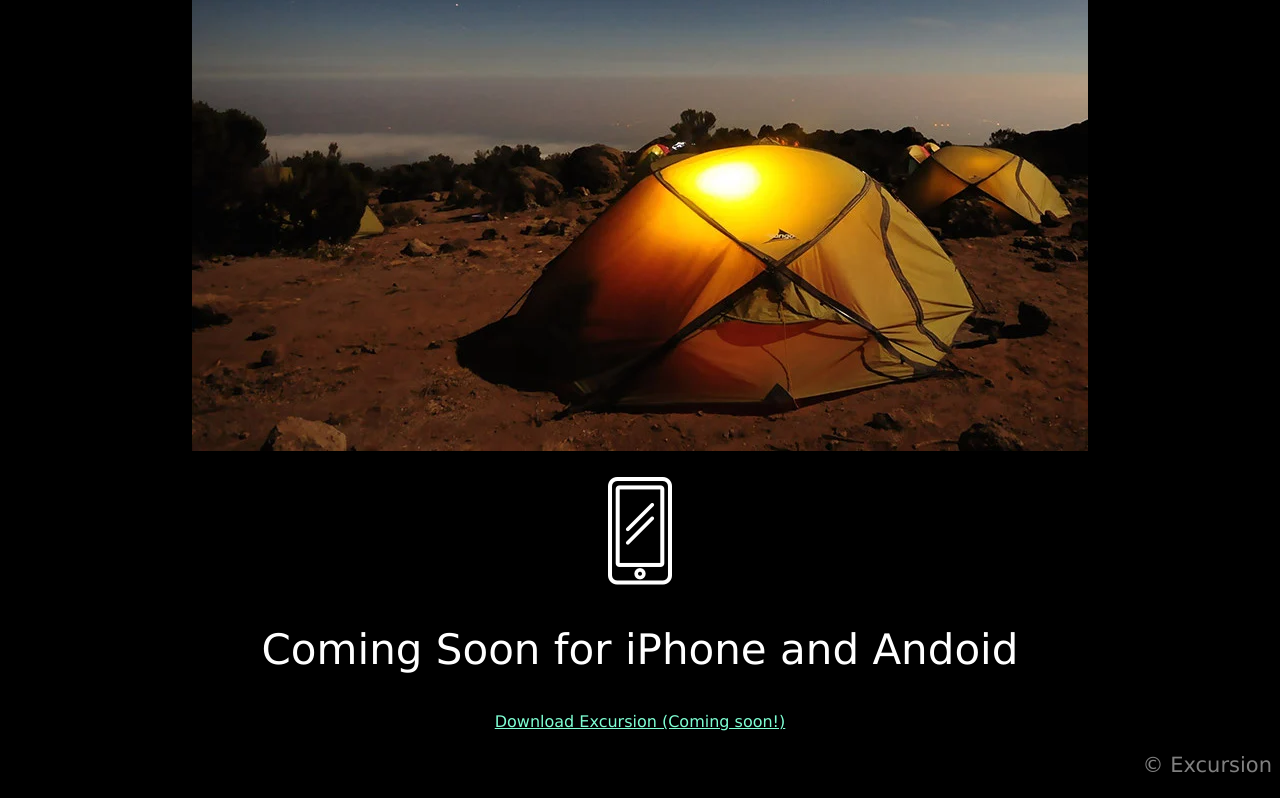
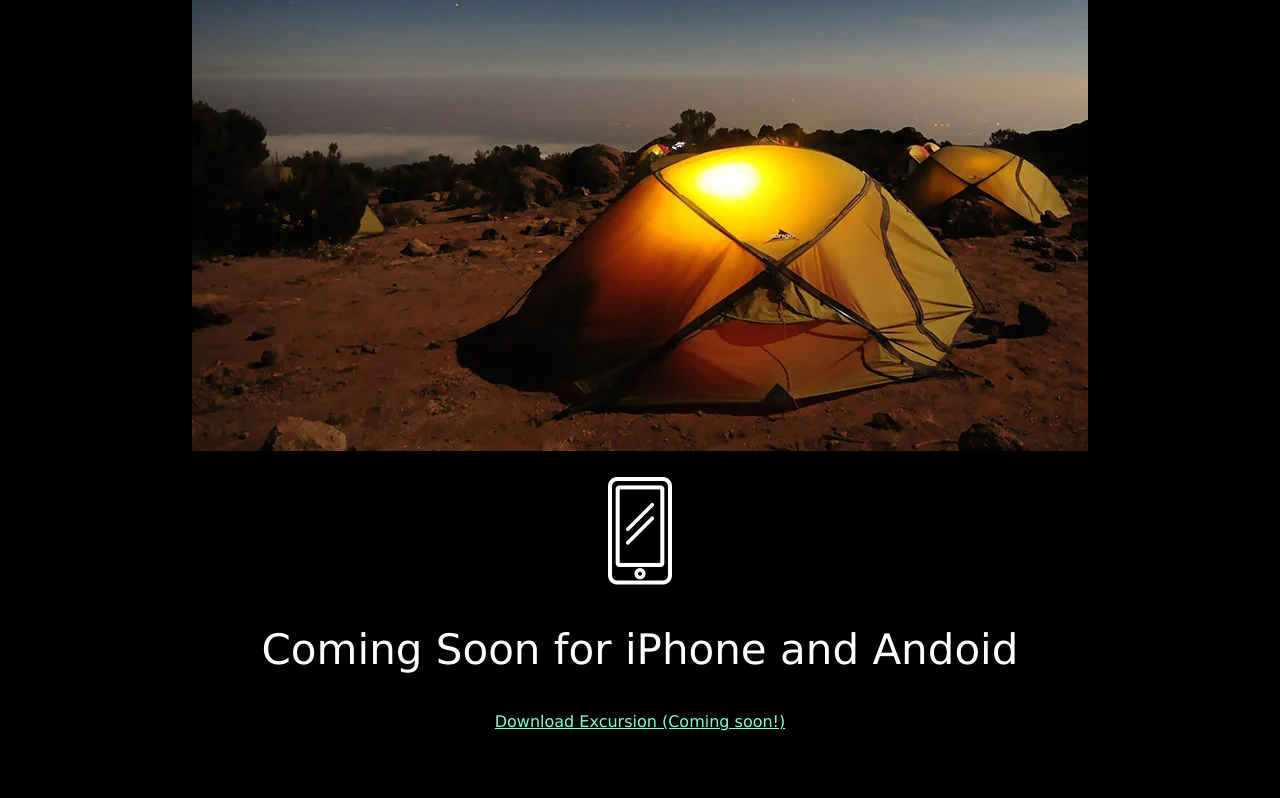
Before and after one commit to kristinavic/excursion, a plain HTML site: page index.html in a window 1280 px wide. Shown: the part 565-1363 px from the top of the page. After the commit the page ends 1318 px from the top, so only its background shows below. Drawn offline with Linux system fonts and the light colour scheme; a script that the page names is missing.

```diff
--- a/index.html
+++ b/index.html
@@ -14,9 +14,11 @@
     <main>
         <h1 class="header--main">Discover hidden places in the world around you</h1>
         <p><a class="link--cta" href="#">Download Excursion (Coming soon!)</a></p>
-        <p><video autoplay muted loop>
-            <source src="resources/videos/stock_video.mp4" type="video/mp4" />
-            </video></p>
+        <p>
+            <video autoplay muted loop>
+                <source src="resources/videos/stock_video.mp4" type="video/mp4" />
+            </video>
+        </p>
         <h2 class="header--secondary">Your personal travel guide</h2>
         <p>Excursion remembers places you like, and recommends new points of interest around you.</p>
         <p><img src="resources/images/camp.jpg" alt="Camp" style="" /> </p>
@@ -24,9 +26,9 @@
         <h2 class="header--secondary">Coming Soon for iPhone and Andoid</h2>
         <p><a class="link--cta" href="#">Download Excursion (Coming soon!)</a></p>
     </main>
-    <div class="footer">
+    <!--- <div class="footer">
         <p>© Excursion</p>
-    </div>
+    </div>   -->
     <script src="index.js"></script>
 </body>
 </html>
```
